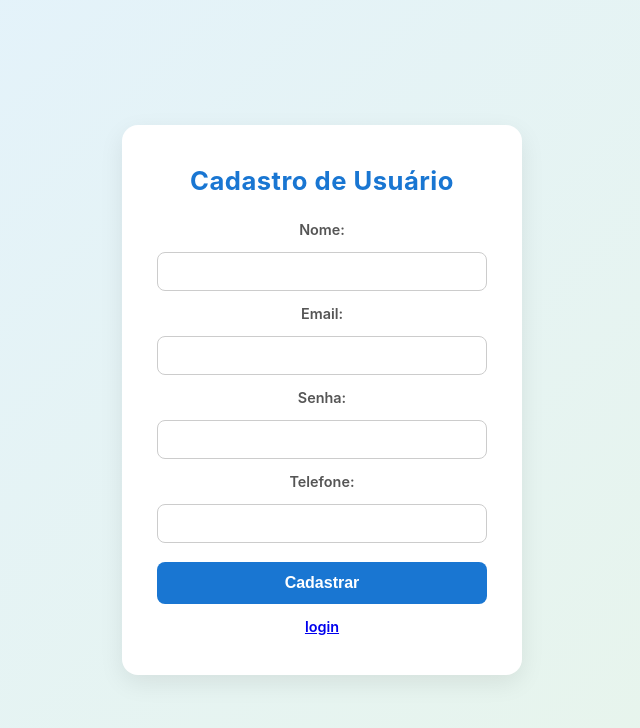
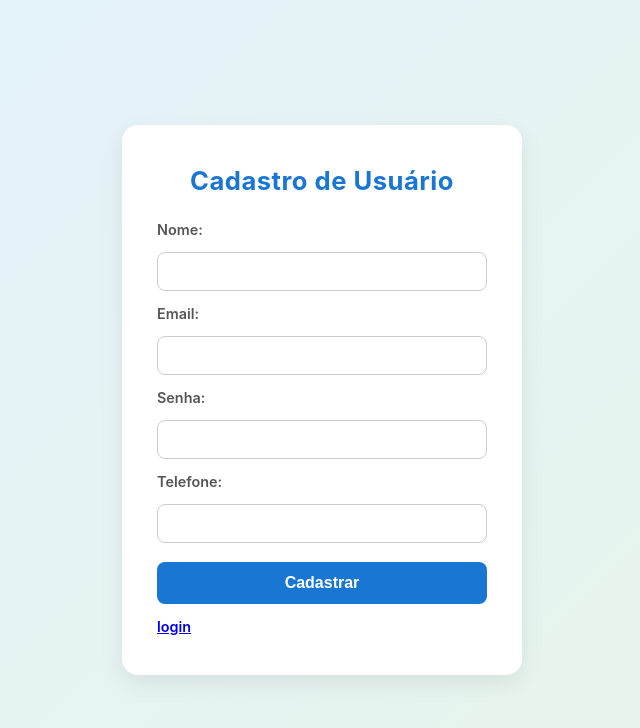
Before and after one commit to Victorjbs97/e-commece-pronto-saudavel-todos-os-dias, a PHP site: page /views/pages/auth/register.php in a window 1280 px wide. Shown: the top 728 px of the page, without its empty margins (318-958 px from the left). Run offline with PHP 8.4, Linux system fonts and the light colour scheme; a stand-in replaces the project's code that opens the database connection.

Commit message:
Update style.css

```diff
--- a/views/pages/auth/css/style.css
+++ b/views/pages/auth/css/style.css
@@ -25,7 +25,7 @@ body {
   width: 100%;
   max-width: 400px;
   transition: transform 0.3s ease, box-shadow 0.3s ease;
-  text-align: center;
+  text-align: start;
 }
 
 .container:hover {
```
